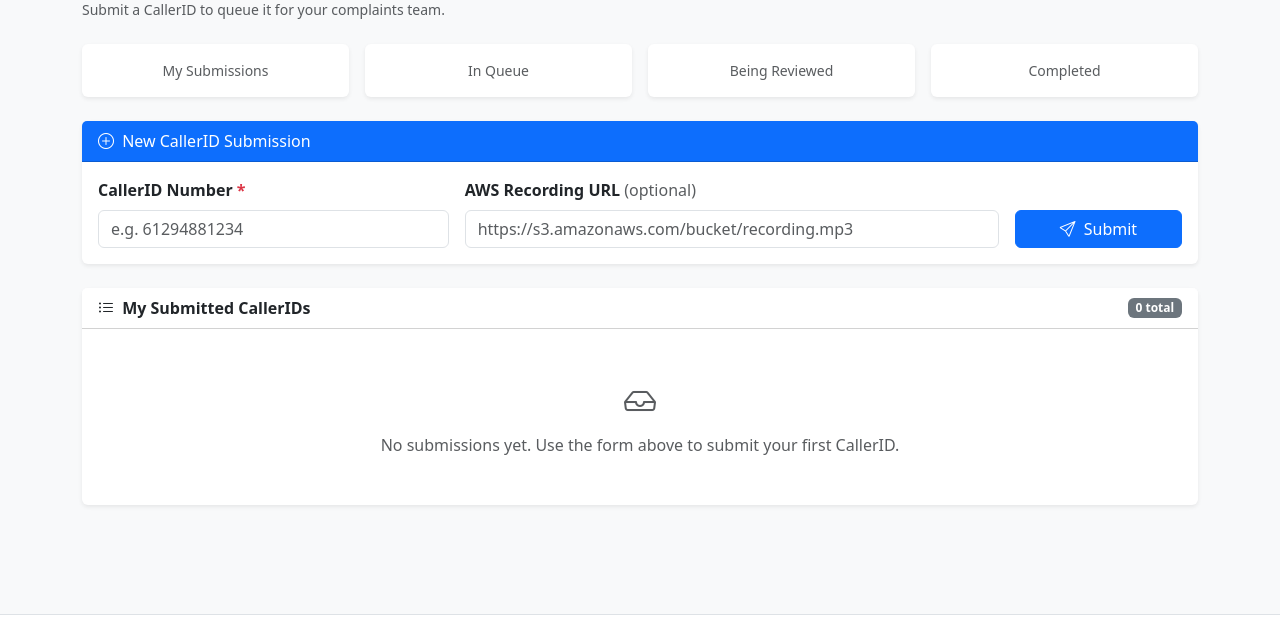
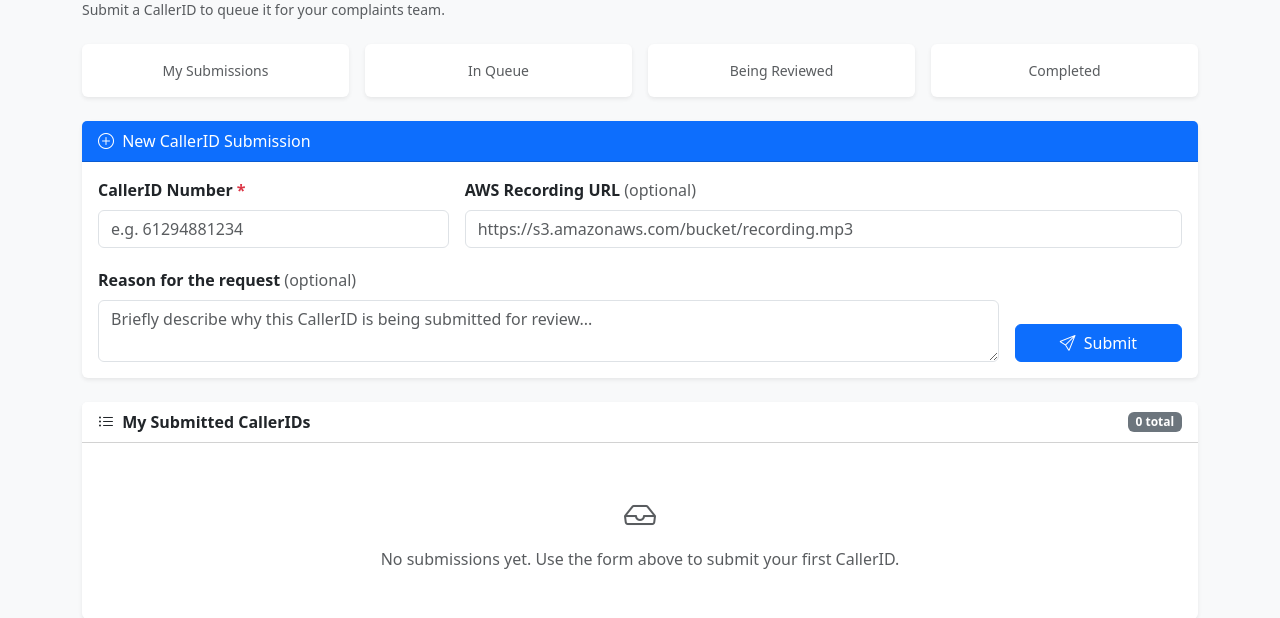
Before and after one commit to vinokannan90/call-review-queue, a Flask app: template templates/user_dashboard.html in a window 1280 px wide. Shown: the part 148-766 px from the top of the page. Run offline with Flask 3, Linux system fonts and the light colour scheme; the template is opened without the code that fills it, so the values that code supplies are empty.

Commit message:
feat: add reason field to CallerID submission and display in analysis

```diff
--- a/app.py
+++ b/app.py
@@ -153,6 +153,7 @@ def submit_caller_id():
 
     caller_id_number = request.form.get('caller_id', '').strip()
     aws_url = request.form.get('aws_url', '').strip() or None
+    reason = request.form.get('reason', '').strip() or None
 
     if not caller_id_number:
         flash('CallerID is required.', 'danger')
@@ -165,6 +166,7 @@ def submit_caller_id():
     new_entry = CallerID(
         caller_id_number=caller_id_number,
         aws_recording_url=aws_url,
+        reason=reason,
         submitted_by_id=current_user.id,
         submitted_at=datetime.now(timezone.utc),
         status='queued',
--- a/models.py
+++ b/models.py
@@ -53,6 +53,7 @@ class CallerID(db.Model):
     submitted_at = db.Column(db.DateTime, nullable=False)
     # queued → assigned → dismissed (QA queue) | raised (admin review) | reviewed
     status = db.Column(db.String(20), nullable=False, default='queued', index=True)
+    reason = db.Column(db.String(500), nullable=True)
 
     assignments = db.relationship('Assignment', backref='caller_id_ref', lazy='dynamic')
 
--- a/templates/user_dashboard.html
+++ b/templates/user_dashboard.html
@@ -46,18 +46,25 @@
   </div>
   <div class="card-body">
     <form method="POST" action="{{ url_for('submit_caller_id') }}">
-      <div class="row g-3 align-items-end">
+      <div class="row g-3">
         <div class="col-md-4">
           <label for="caller_id" class="form-label fw-semibold">CallerID Number <span class="text-danger">*</span></label>
           <input type="text" id="caller_id" name="caller_id" class="form-control"
                  placeholder="e.g. 61294881234" required>
         </div>
-        <div class="col-md-6">
+        <div class="col-md-8">
           <label for="aws_url" class="form-label fw-semibold">
             AWS Recording URL <span class="text-muted fw-normal">(optional)</span>
           </label>
           <input type="url" id="aws_url" name="aws_url" class="form-control"
                  placeholder="https://s3.amazonaws.com/bucket/recording.mp3">
+        </div>
+      </div>
+      <div class="row g-3 mt-1 align-items-end">
+        <div class="col-md-10">
+          <label for="reason" class="form-label fw-semibold">Reason for the request <span class="text-muted fw-normal">(optional)</span></label>
+          <textarea id="reason" name="reason" class="form-control" rows="2"
+                    placeholder="Briefly describe why this CallerID is being submitted for review..."></textarea>
         </div>
         <div class="col-md-2">
           <button type="submit" class="btn btn-primary w-100">
```
Also changed, not shown: templates/complaint_analyse.html (+8 -0 lines).
